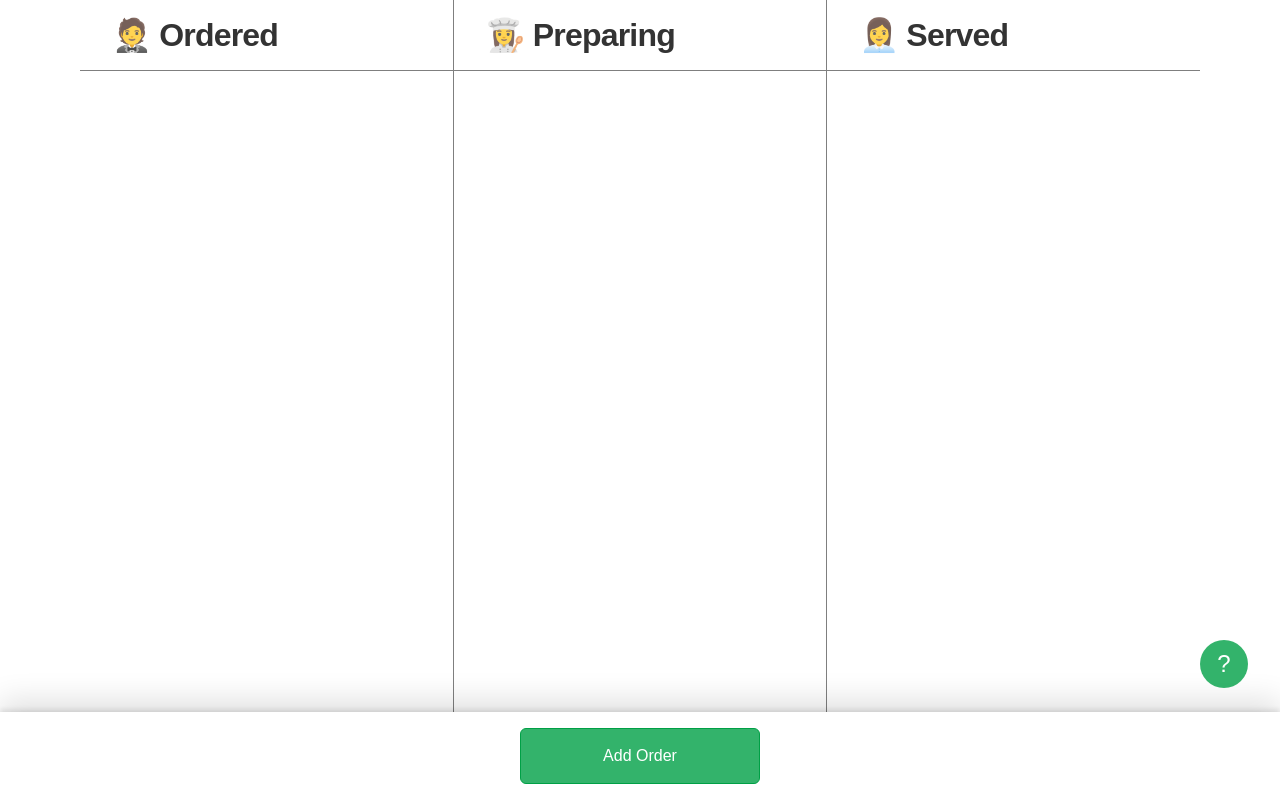
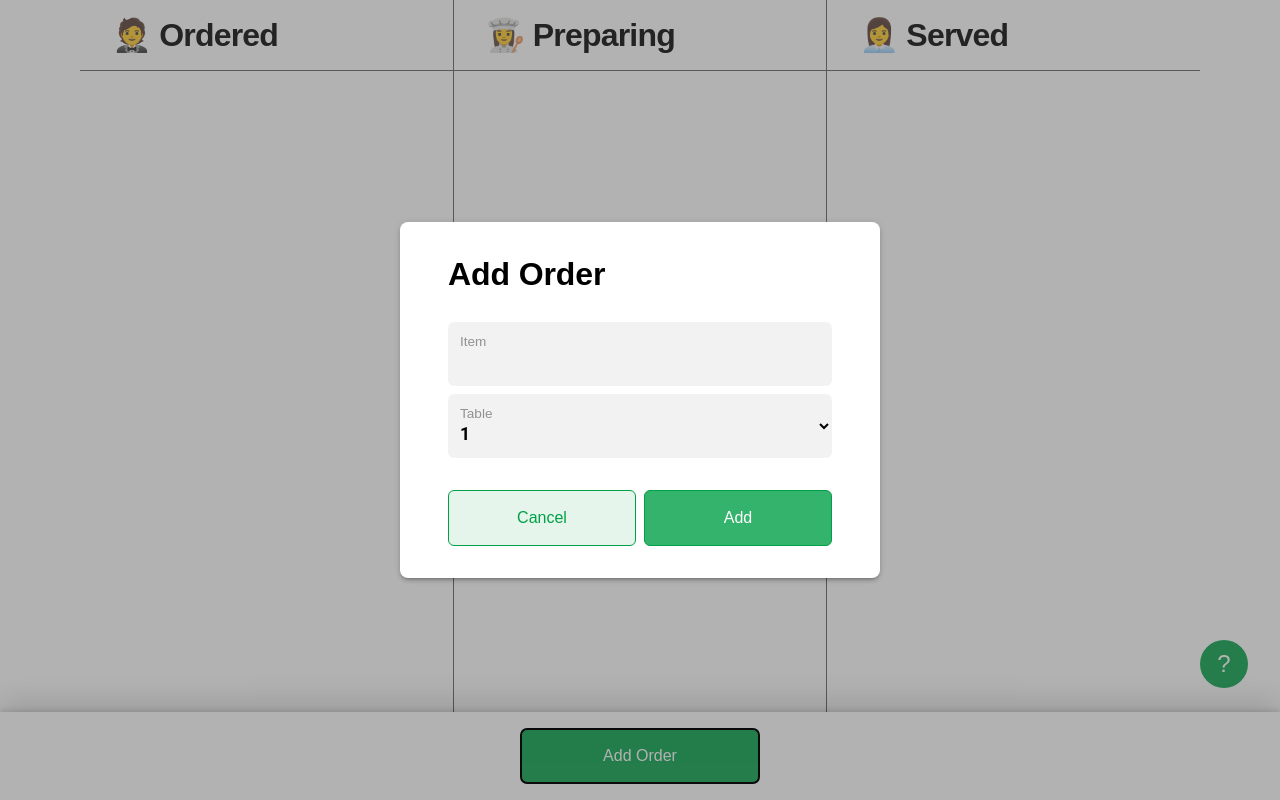
Before and after one commit to HennieScheepers/HENSCH063_FTC2301_GroupA_HennieScheepers_IWA-18, a plain HTML site: page index.html in a window 1280 px wide. Both pictures are taken after a click on the button "Add Order". Drawn offline with Linux system fonts and the light colour scheme.

Commit message:
Added dialogs's functionality

```diff
--- a/scripts.js
+++ b/scripts.js
@@ -1,3 +1,5 @@
+import {createOrderHtml, updateDraggingHtml, moveToColumn, html} from './view.js';
+import {TABLES, COLUMNS, state, createOrderData,updateDragging} from './data.js'
 /**
  * A handler that fires when a user drags over any element inside a column. In
  * order to determine which column the user is dragging over the entire event
@@ -28,14 +30,46 @@ const handleDragOver = (event) => {
 }
 
 
-const handleDragStart = (event) => {}
-const handleDragEnd = (event) => {}
-const handleHelpToggle = (event) => {}
-const handleAddToggle = (event) => {}
-const handleAddSubmit = (event) => {}
-const handleEditToggle = (event) => {}
-const handleEditSubmit = (event) => {}
-const handleDelete = (event) => {}
+
+const handleDragStart = (event) => {
+
+}
+
+const handleDragEnd = (event) => {
+
+}
+
+const handleHelpToggle = (event) => {
+    let help = document.querySelector('[data-help-overlay]')
+    help.toggleAttribute('open')
+
+    let button = document.querySelector('[data-add]')
+    button.focus({focusVisible : true})
+}
+
+const handleAddToggle = (event) => {
+    let add = document.querySelector('[data-add-overlay]')
+    add.toggleAttribute('open')
+
+    let button = document.querySelector('[data-add]')
+    button.focus({focusVisible : true})
+}
+
+const handleAddSubmit = (event) => {
+
+}
+
+const handleEditToggle = (event) => {
+
+}
+
+const handleEditSubmit = (event) => {
+
+}
+
+const handleDelete = (event) => {
+
+}
 
 html.add.cancel.addEventListener('click', handleAddToggle)
 html.other.add.addEventListener('click', handleAddToggle)
```
Also changed, not shown: index.html (+1 -1 lines).
